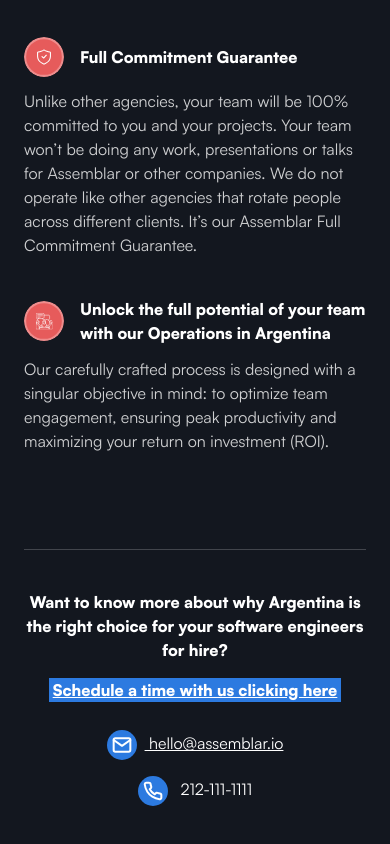
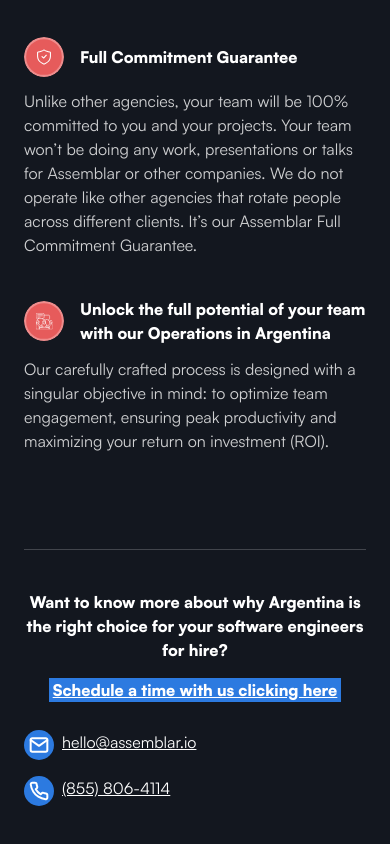
Before and after one commit to mbenedettini/assemblar-site, an Astro site: page / in a window 390 px wide. Shown: the part 3597-4441 px from the top of the page. Built offline with nearby package versions, Linux system fonts and the light colour scheme; Astro itself is replaced by a stand-in of ours.

Commit message:
Phone number

```diff
--- a/src/components/layout/Footer.astro
+++ b/src/components/layout/Footer.astro
@@ -14,16 +14,23 @@
       </a>
     </p>
     <div class='flex gap-4 md:gap-10 justify-center flex-col md:flex-row'>
-      <a href="mailto:hello@assemblar.io"
-        <span>
-          <img src='/images/mail.svg' alt='Mail' class='inline-block mr-2' />
+      <div class="flex flex-row">
+        <a href="mailto:hello@assemblar.io"  class='inline-block mr-2'>
+          <img src='/images/mail.svg' alt='Mail' />
+        </a>
+
+        <a href="mailto:hello@assemblar.io">
           hello@assemblar.io
-        </span>
-      </a>
-      <span>
-        <img src='/images/phone.svg' alt='Phone' class='inline-block mr-2' />
-        212-111-1111
-      </span>
+        </a>
+      </div>
+
+      <div class="flex flex-row">
+        <a href="tel:(855)806-4114">
+          <img src='/images/phone.svg' alt='Phone' class='inline-block mr-2' />
+        </a>
+
+        <a href="tel:(855)806-4114">(855) 806-4114</a>
+      </div>
     </div>
   </div>
 </footer>
```
